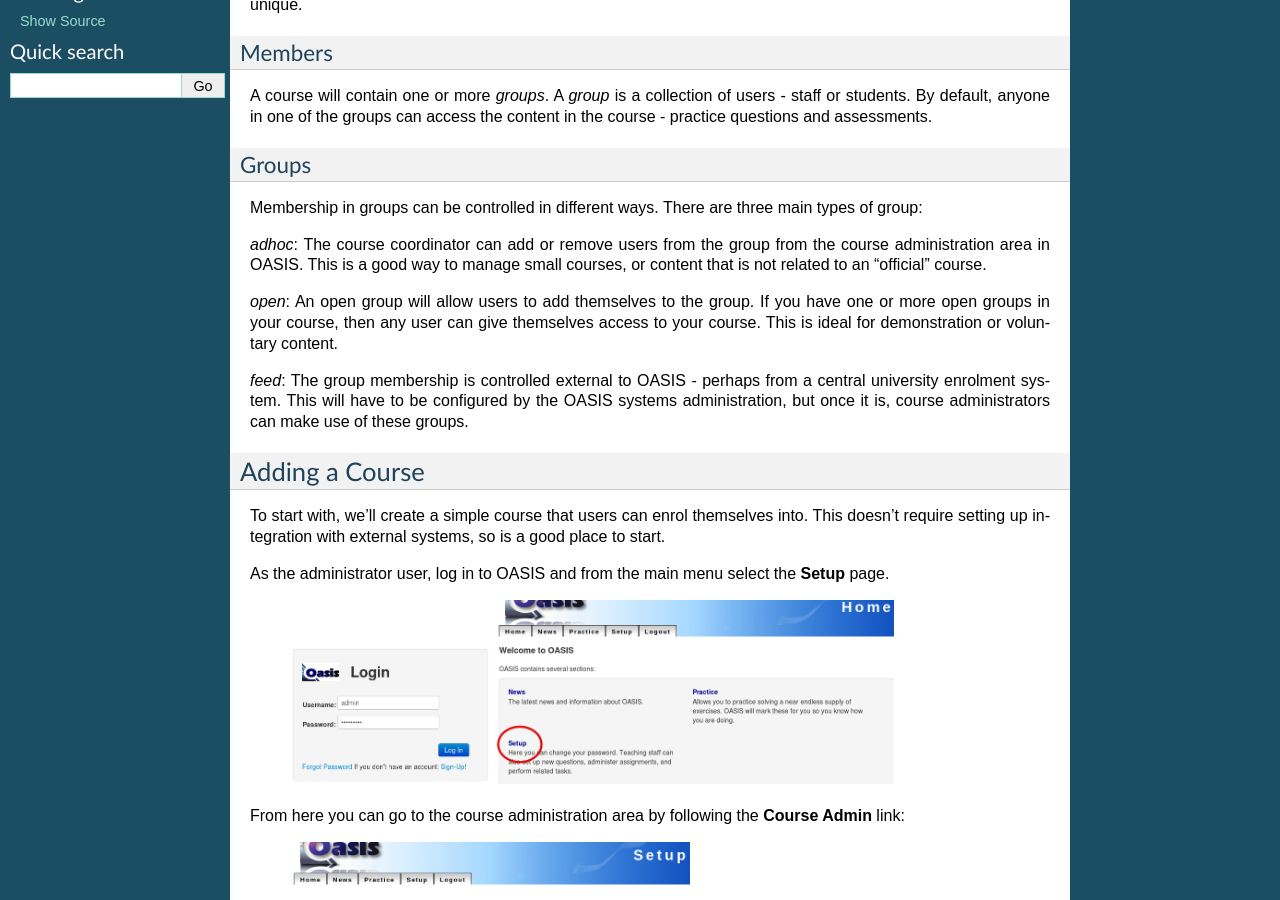
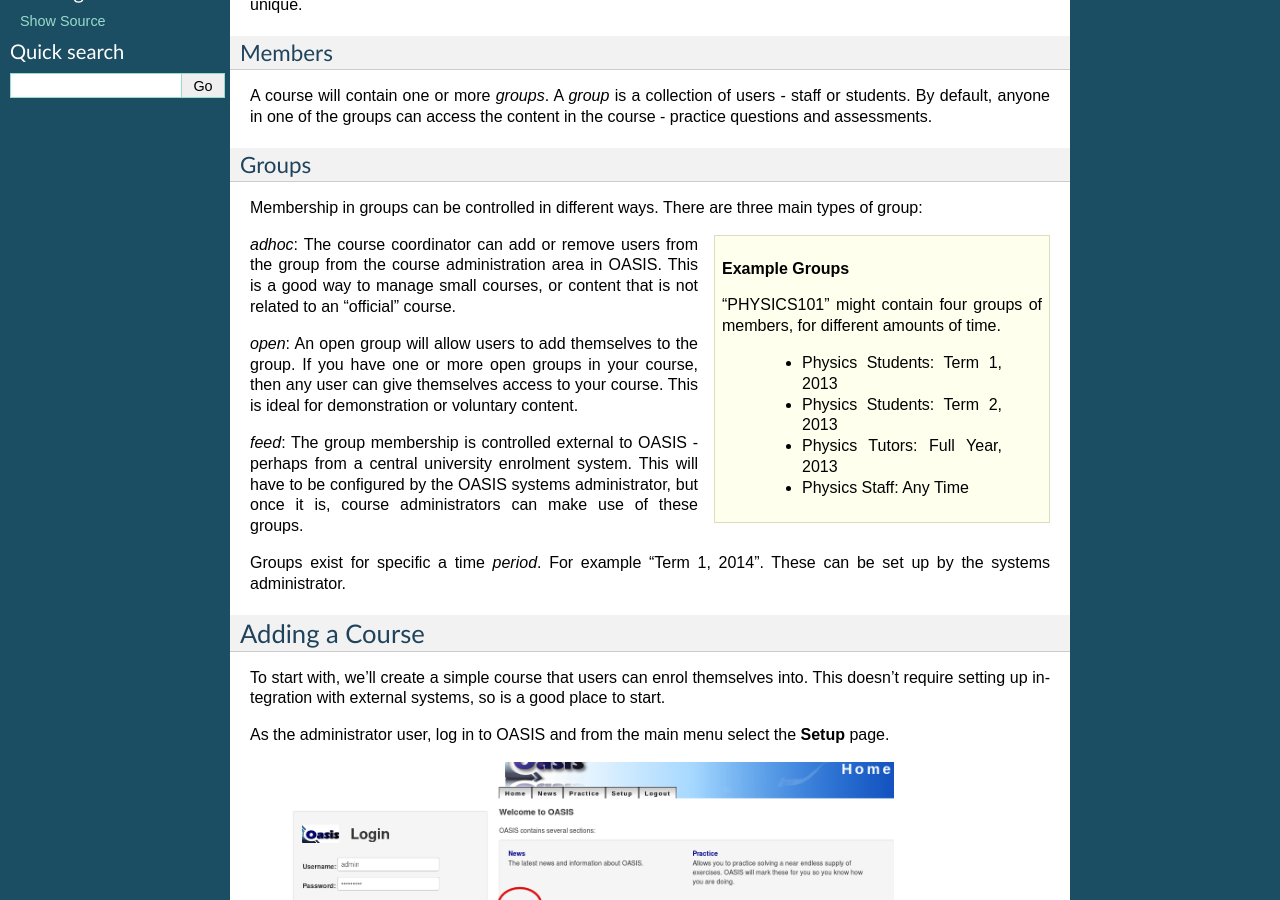
Before and after one commit to colincoghill/oasisqe, a Sphinx documentation site: the page built from source/admin_courses.rst, in a window 1280 px wide and 900 px high, scrolled down 286 px. Built offline with Sphinx 7.4.7, drawn with Linux system fonts in a browser that asks for light colours; pages that are not in the unit, such as notebooks, are missing from menus.

Commit message:
start describing groups

```diff
--- a/source/admin_courses.rst
+++ b/source/admin_courses.rst
@@ -27,6 +27,15 @@ Groups
 Membership in groups can be controlled in different ways. There are three main
 types of group:
 
+.. sidebar:: Example Groups
+
+    "PHYSICS101" might contain four groups of members, for different amounts of time.
+
+        * Physics Students: Term 1, 2013
+        * Physics Students: Term 2, 2013
+        * Physics Tutors: Full Year, 2013
+        * Physics Staff: Any Time
+
 *adhoc*: The course coordinator can add or remove users from the group from the
 course administration area in OASIS. This is a good way to manage small courses,
 or content that is not related to an "official" course.
@@ -37,8 +46,13 @@ access to your course. This is ideal for demonstration or voluntary content.
 
 *feed*: The group membership is controlled external to OASIS - perhaps from
 a central university enrolment system. This will have to be configured by
-the OASIS systems administration, but once it is, course administrators can
+the OASIS systems administrator, but once it is, course administrators can
 make use of these groups.
+
+
+Groups exist for specific a time *period*. For example "Term 1, 2014". These
+can be set up by the systems administrator.
+
 
 
 Adding a Course
```
